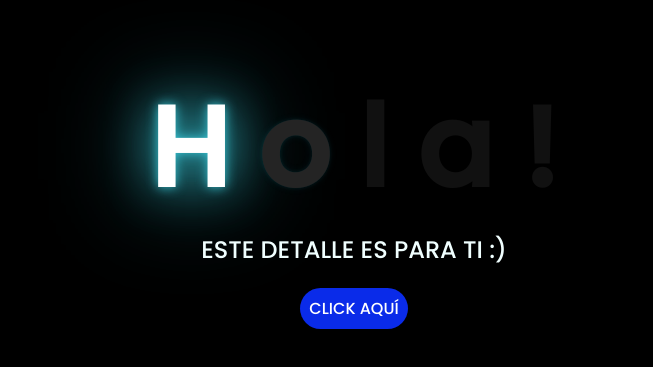
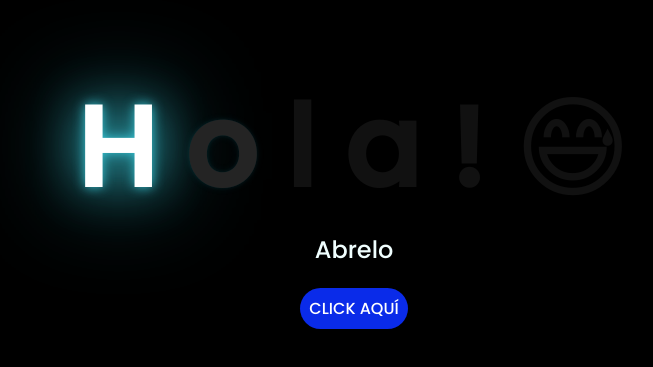
Before and after one commit to jhosselyn25/regalito, a plain HTML site: page index.html in a window 1280 px wide. Shown: the part 139-506 px from the top of the page, without its empty margins (294-947 px from the left). Drawn offline with Linux system fonts and the light colour scheme.

Commit message:
Update index.html

```diff
--- a/index.html
+++ b/index.html
@@ -17,9 +17,10 @@
         <span>l</span>
         <span>a</span>
         <span>!</span>
+        <span>😅</span>
     </div>
     <div class="description">
-        <span>ESTE DETALLE ES PARA TI :)</span>
+        <span>Abrelo</span>
     </div>
     <div class="button">
         <button class="botones">
```
